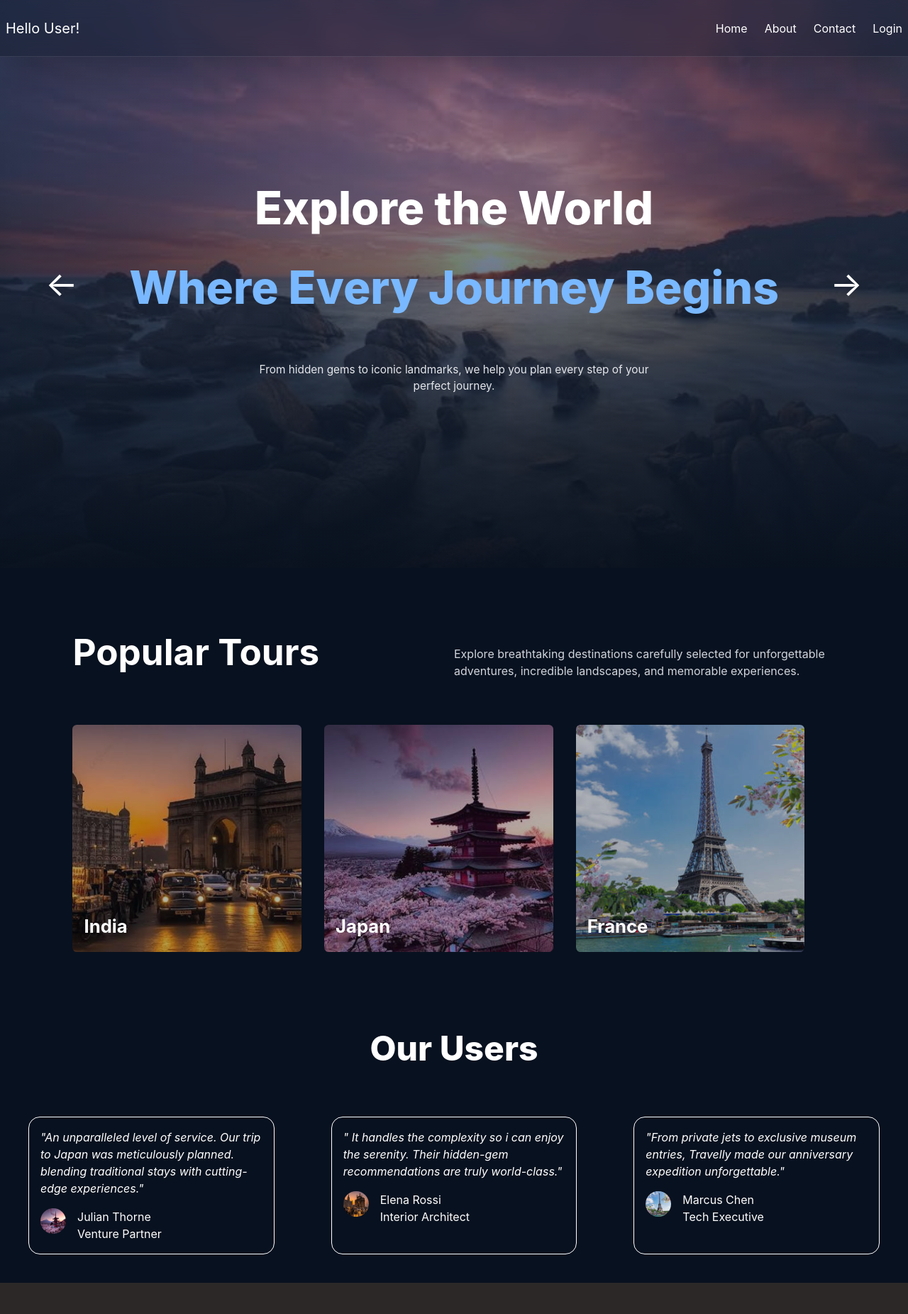
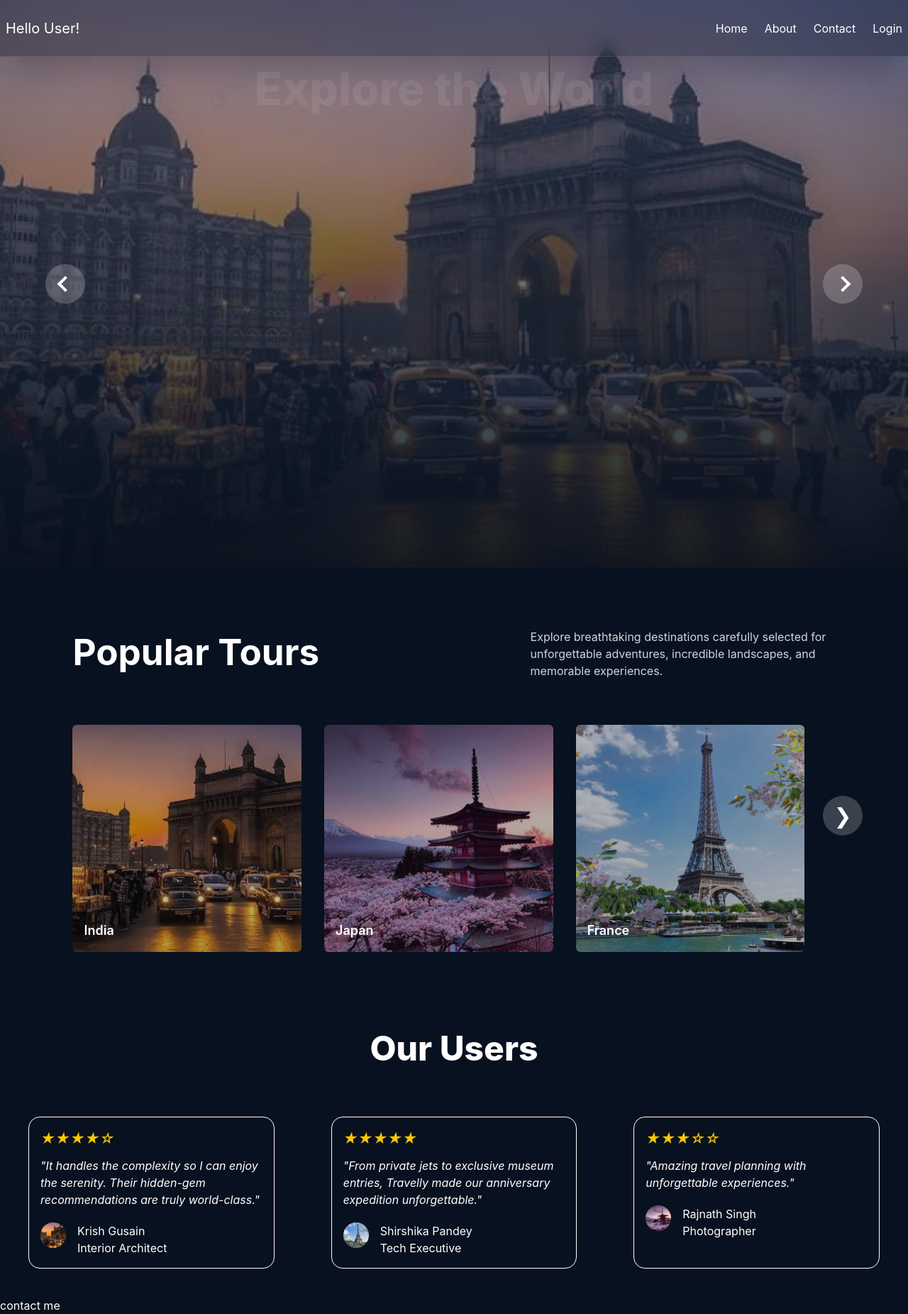
Before and after one commit to reactapp-development/projectreact, a React (Vite) app: page / in a window 1280 px wide. Shown: the whole page at 71% size. Before the commit the page ends 1807 px from the top, so only its background shows below. Built offline with nearby package versions, Linux system fonts and the light colour scheme.

Commit message:
destination page added

```diff
--- a/src/App.jsx
+++ b/src/App.jsx
@@ -13,6 +13,7 @@ import About from './about.jsx'
 import India from './india.jsx'
 import Japan from './japan.jsx'
 import France from './france.jsx'
+import Destination from './destination.jsx'
 
 function App() {
    const router=createBrowserRouter([
@@ -67,6 +68,10 @@ function App() {
     {
       path:"/france",
       element:<France/>
+    },
+    {
+      path:"/destination",
+      element:<Destination/>
     }
 
 
--- a/src/account.jsx
+++ b/src/account.jsx
@@ -141,7 +141,7 @@ const Account = () => {
             </div>
             <div className=" flex justify-center mt-2 text-sm">
                 <h3>Already have an account?</h3>
-                <Link to='/' className="text-blue-700 active:text-purple-600 mb-5">Login</Link>
+                <Link to='/login' className="text-blue-700 active:text-purple-600 mb-5">Login</Link>
             </div>
 
              </div>
--- a/src/home.jsx
+++ b/src/home.jsx
@@ -1,35 +1,85 @@
-import React, { useState } from "react";
+import React, { useState, useEffect } from "react";
 import { motion, AnimatePresence } from "framer-motion";
 import { Link } from "react-router-dom";
 import india from "./assets/india.jpg";
 import japan from "./assets/japan.jpg";
 import bgImage from "./assets/images.jpg";
 import france from "./assets/france.jpg"
-import  "animate.css";
+import j from "./assets/j.jpg"
 
 const Home = () => {
   const [slide, setSlide] = useState(0);
+  const [reviewIndex, setReviewIndex] = useState(0);
+
 const slides = [
   {
     image: bgImage,
     title: "Explore the World",
     subtitle: "Where Every Journey Begins",
     description:
-      "From hidden gems to iconic landmarks, we help you plan every step of your perfect journey.",
+      "From hidden gems to iconic landmarks, we help you plan every step of your perfect journey. Explore new cultures, discover beautiful places, and create memories that last a lifetime.",
   },
   {
     image: india,
     title: "Discover India",
     subtitle: "Culture Meets Adventure",
     description:
-      "Experience ancient history, beautiful landscapes, and unforgettable traditions.",
+      "Experience ancient history, beautiful landscapes, and unforgettable traditions. Discover rich cultures, stunning places, and memorable adventures across India.",
   },
   {
     image: japan,
     title: "Visit Japan",
     subtitle: "Tradition Meets Technology",
     description:
-      "Explore temples, cities, mountains, and unique Japanese experiences.",
+      "Explore temples, cities, mountains, and unique Japanese experiences. Experience Japan's rich culture, stunning landscapes, and the harmony between tradition and technology.",
+  },
+];
+
+  useEffect(() => {
+  const slideInterval = setInterval(() => {
+    setSlide((prev) => (prev + 1) % slides.length);
+  }, 5000);
+
+  return () => clearInterval(slideInterval);
+}, []);
+
+
+  useEffect(() => {
+  const interval = setInterval(() => {
+    setReviewIndex((prev) => (prev + 1) % reviews.length);
+  }, 3000);
+
+  return () => clearInterval(interval);
+}, []);
+
+const reviews = [
+  {
+    text: "An unparalleled level of service. Our trip to Japan was meticulously planned, blending traditional stays with cutting-edge experiences.",
+    name: "Rohan Sharma",
+    role: "Venture Partner",
+    image: j,
+    rating: 5,
+  },
+  {
+    text: "It handles the complexity so I can enjoy the serenity. Their hidden-gem recommendations are truly world-class.",
+    name: "Krish Gusain",
+    role: "Interior Architect",
+    image: india,
+    rating: 4,
+  },
+  {
+    text: "From private jets to exclusive museum entries, Travelly made our anniversary expedition unforgettable.",
+    name: "Shirshika Pandey",
+    role: "Tech Executive",
+    image: france,
+    rating: 5,
+  },
+  {
+    text: "Amazing travel planning with unforgettable experiences.",
+    name: "Rajnath Singh",
+    role: "Photographer",
+    image: japan,
+    rating: 3,
   },
 ];
   return (
@@ -44,52 +94,80 @@ const Home = () => {
         }}
       >
         <div className="relative z-10 flex flex-col items-center justify-center w-full h-full">
+          <AnimatePresence mode="wait">
+
+  <motion.div
+    key={slide}
+    initial={{ opacity: 0, y: 30 }}
+    animate={{ opacity: 1, y: 0 }}
+
+    transition={{
+      duration: 0.8,
+      ease: "easeOut"
+    }}
+    className="flex flex-col items-center"
+  >
+
     <div className="text-center">
+
       <motion.h1
-              className="text-[5vw] font-extrabold text-white"
+        className="text-[5vw] font-extrabold text-white hover:text-[#d6d450] "
         initial={{ opacity: 0, y: "-20vh" }}
-              whileInView={{ opacity: 1, y: 0 }}
-              viewport={{ once: false }}
-              transition={{ duration: 1 }}
+        animate={{ opacity: 1, y: 0 }}
+        exit={{ opacity: 0, y: "-20vh" }}
+        transition={{
+          duration: 0.8,
+          delay: 0.1
+        }}
       >
         {slides[slide].title}
       </motion.h1>
 
+
       <motion.h1
-              className="py-[2vh] text-[5vw] font-extrabold text-[#79b8ff]"
+        className="py-[2vh] text-[5vw] font-extrabold text-[#79b8ff] hover:text-[#ffb703]"
         initial={{ opacity: 0, y: "-20vh" }}
-              whileInView={{ opacity: 1, y: 0 }}
-              viewport={{ once: false }}
-              transition={{ duration: 1, delay: 0.2 }}
+        animate={{ opacity: 1, y: 0 }}
+        exit={{ opacity: 0, y: "-20vh" }}
+        transition={{
+          duration: 0.8,
+          delay: 0
+        }}
       >
         {slides[slide].subtitle}
       </motion.h1>
+
     </div>
 
+
     <motion.p
-            className="w-[45%] mt-[5vh] text-center text-[1.2vw] text-gray-200"
-            initial={{ opacity: 0, y: "15vh" }}
-            whileInView={{ opacity: 1, y: 0 }}
-            viewport={{ once: false }}
-            transition={{ duration: 1 }}
+      className="w-[60%] mt-[10vh] text-center text-[1.2vw] text-gray-200"
+      initial={{ opacity: 0, y: 50 }}
+      animate={{ opacity: 1, y: 0 }}
+      exit={{ opacity: 0, y: 50 }}
+      transition={{
+        duration: 0.8,
+        delay: 0
+      }}
     >
       {slides[slide].description}
     </motion.p>
+
+
+  </motion.div>
+
+</AnimatePresence>
           <button
-          onClick={() =>
-          setSlide((slide + 1) % slides.length)
-           }
-           className="absolute right-[5%] text-5xl text-white z-20"
+            onClick={() => setSlide((slide + 1) % slides.length)}
+            className="absolute right-[5%] z-20 w-14 h-14 rounded-full bg-white/20 hover:bg-white/40 flex items-center justify-center transition"
           >
-           →
+            <span className="w-4 h-4 border-r-4 border-t-4 border-white rotate-45"></span>
           </button>
           <button
-            onClick={() =>
-              setSlide((slide - 1 + slides.length) % slides.length)
-            }
-            className="absolute left-[5%] z-20 text-5xl text-white cursor-pointer"
+            onClick={() => setSlide((slide - 1 + slides.length) % slides.length)}
+            className="absolute left-[5%] z-20 w-14 h-14 rounded-full bg-white/20 hover:bg-white/40 flex  items-center justify-center transition"
           >
-            ←
+            <span className="w-4 h-4 border-l-4 border-b-4 border-white rotate-45"></span>
           </button>
         </div>
       </div>
@@ -110,10 +188,16 @@ const Home = () => {
 
           </div>
 
-          <p className="w-[50%] text-gray-300">
+          <motion.p
+          initial={{ opacity: 0, x: 50 }}
+          whileInView={{ opacity: 1, x: 0 }}
+          viewport={{ once: false }}
+          transition={{ duration: 1 }}
+          className="w-[40%] text-gray-300"
+          >
             Explore breathtaking destinations carefully selected for unforgettable
             adventures, incredible landscapes, and memorable experiences.
-          </p>
+          </motion.p>
         </div>
 
 
@@ -128,7 +212,7 @@ const Home = () => {
             />
 
             <div className="absolute bottom-0 left-0 w-full p-[5%]">
-              <h2 className="text-[2vw] font-bold text-white">
+              <h2 className="text-lg font-semibold text-white">
                 India
               </h2>
             </div>
@@ -144,7 +228,7 @@ const Home = () => {
             />
 
             <div className="absolute bottom-0 left-0 w-full p-[5%]">
-              <h2 className="text-[2vw] font-bold text-white">
+              <h2 className="text-lg font-semibold text-white">
                 Japan
               </h2>
 
@@ -162,67 +246,93 @@ const Home = () => {
 
 
             <div className="absolute bottom-0 left-0 w-full p-[5%]">
-              <h2 className="text-[2vw] font-bold text-white">
+              <h2 className="text-lg font-semibold text-white">
                 France
               </h2>
 
             </div>
+
           </div>
+          </Link>
+          <Link to="/destination">
+            <button
+              className="absolute right-[5%] z-20 bg-white/20 hover:bg-[#ffb703]
+              w-14 h-14 rounded-full text-white text-3xl transition mt-25"
+            >
+              ❯
+            </button>
           </Link>
 
         </div>
 
+
       </div>
       <div>
             <div>
-              <h1 className=" text-5xl font-extrabold flex justify-center p-8 ">Our Users</h1>
-              <div className="flex justify-between">
+  <motion.h1
+   className="text-5xl font-extrabold flex justify-center p-8"
+          initial={{ opacity: 0, x: 50 }}
+          whileInView={{ opacity: 1, x: 0 }}
+          viewport={{ once: false }}
+          transition={{ duration: 1 }}
+   >
+    Our Users
+  </motion.h1>
 
-              <div className=" px-4 py-4 border border-white rounded-2xl m-10 w-[50%] italic">"An unparalleled level of service. Our trip to Japan was meticulously planned. blending traditional stays with cutting-edge experiences."
-                <div className="flex">
-                <div>
-                  <img src={japan}
-                  alt="user1"
-                  className="w-9 h-9 rounded-full mt-4"/>
+  <div className="flex justify-between overflow-hidden">
+
+    {[0,1,2].map((item) => {
+      const current =
+        reviews[(reviewIndex + item) % reviews.length];
+
+      return (
+        <motion.div
+        key={`${reviewIndex}-${item}`}
+        initial={{ opacity: 0 }}
+        animate={{ opacity: 1 }}
+        transition={{
+        duration: 0.8,
+        ease: "easeInOut"
+        }}
+        className="px-4 py-4 border border-white rounded-2xl m-10 w-[30%] italic"
+>
+
+          <div className="text-yellow-400 text-xl">
+            {"★".repeat(current.rating)}
+            {"☆".repeat(5 - current.rating)}
           </div>
 
+          <p className="mt-3">
+            "{current.text}"
+          </p>
+
+          <div className="flex mt-5">
+
+            <img
+              src={current.image}
+              alt="user"
+              className="w-9 h-9 rounded-full object-cover"
+            />
+
             <div className="not-italic ml-4">
-                  <h1 className="pt-4 ">Julian Thorne</h1>
-                  <p>Venture Partner</p>
+              <h1>{current.name}</h1>
+              <p>{current.role}</p>
+            </div>
+
+          </div>
+
+        </motion.div>
+      );
+    })}
+
   </div>
 </div>
           </div>
-              <div className=" px-4 py-4 border border-white rounded-2xl m-10 w-[50%] italic">" It handles the complexity so i can enjoy the serenity. Their hidden-gem recommendations are truly world-class."
-                <div className="flex">
+          <footer >
             <div>
-                  <img src={india}
-                  alt="user1"
-                  className="w-9 h-9 rounded-full mt-4"/>
+              contact me
             </div>
-
-                <div className="not-italic ml-4">
-                  <h1 className="pt-4 ">Elena Rossi</h1>
-                  <p>Interior Architect</p>
-                </div>
-                </div>
-              </div>
-              <div className=" px-4 py-4 border border-white rounded-2xl m-10 w-[50%] italic">"From private jets to exclusive museum entries, Travelly made our anniversary expedition unforgettable."
-                <div className="flex">
-                <div>
-                  <img src={france}
-                  alt="user1"
-                  className="w-9 h-9 rounded-full mt-4"/>
-                </div>
-
-                <div className="not-italic ml-4">
-                  <h1 className="pt-4 ">Marcus Chen</h1>
-                  <p>Tech Executive</p>
-                </div>
-                </div>
-              </div>
-              </div>
-            </div>
-          </div>
+          </footer>
     </div>
   );
 };
```
Also changed, not shown: src/destination.jsx (added, +77 -0 lines), src/france.jsx (+5 -5 lines), src/japan.jsx (+6 -6 lines). Lines whose indentation alone changed are shown as unchanged.
